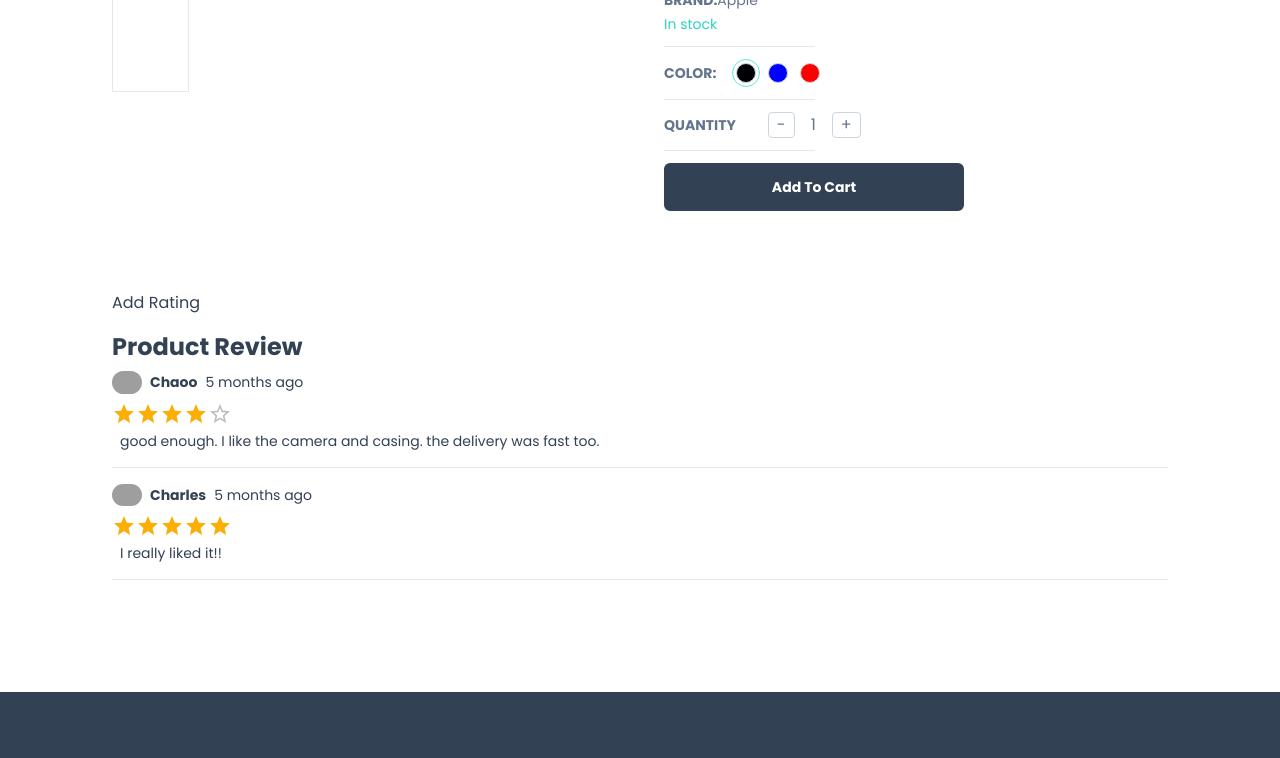
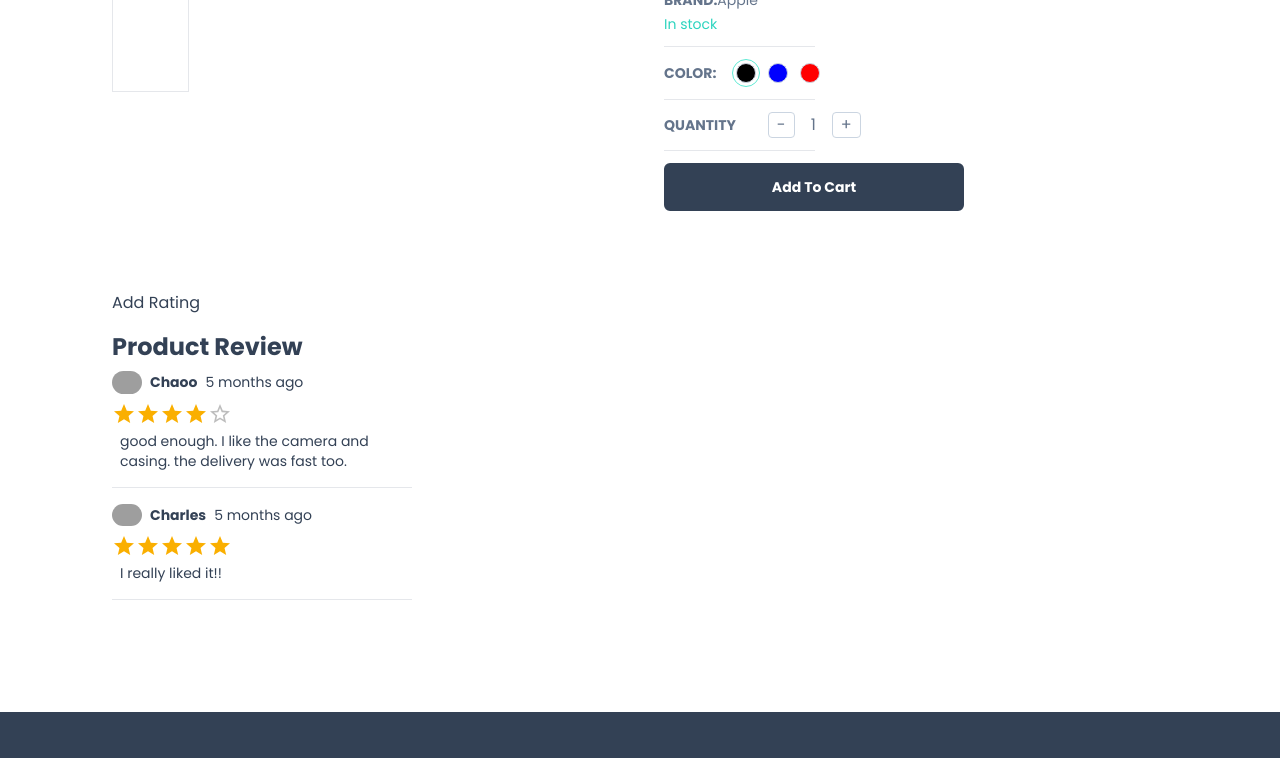
Before and after one commit to Nethanel22/E-Commerce-App, a Next.js app: page /product/1 in a window 1280 px wide. Shown: the part 505-1263 px from the top of the page. Built offline with nearby package versions, Linux system fonts and the light colour scheme; grey boxes are pictures that could not be loaded; a web font is replaced by a local one.

Commit message:
completed ProdoctDetails

```diff
--- a/app/product/[productId]/ListRating.tsx
+++ b/app/product/[productId]/ListRating.tsx
@@ -15,7 +15,7 @@ const ListRating:React.FC<ListRatingProps>= ({product}) => {
 <div className="text-sm mt-2">
 {product.reviews && product.reviews.map((review:any)=>{
     return(
-        <div key={review.id} className="max-w-300px">
+        <div key={review.id} className="max-w-[300px]">
 <div className="flex gap-2 items-center">
     <Avatar src={review.user.image}/>
     <div className="font-semibold">{review?.user.name}
```
